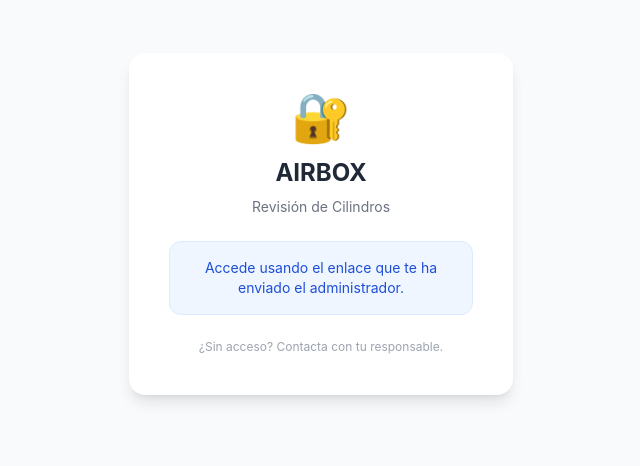
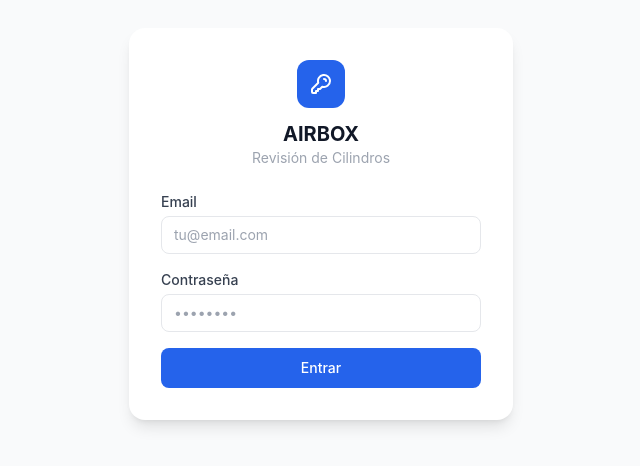
Before and after one commit to oklendsl-oss/airbox-cilindros, a React (Vite) app: page / in a window 1280 px wide. Shown: the part 176-642 px from the top of the page, without its empty margins (319-959 px from the left). Built offline with nearby package versions, Linux system fonts and the light colour scheme; no server answers.

Commit message:
feat: login con email+contraseña en vez de magic link

```diff
--- a/src/components/Login.jsx
+++ b/src/components/Login.jsx
@@ -1,16 +1,67 @@
+import { useState } from 'react'
+import { supabase } from '../lib/supabase'
+import toast from 'react-hot-toast'
+
 export default function Login() {
+  const [email, setEmail] = useState('')
+  const [password, setPassword] = useState('')
+  const [cargando, setCargando] = useState(false)
+
+  const handleLogin = async (e) => {
+    e.preventDefault()
+    if (!email || !password) return
+    setCargando(true)
+    const { error } = await supabase.auth.signInWithPassword({ email, password })
+    if (error) {
+      toast.error('Email o contraseña incorrectos')
+    }
+    setCargando(false)
+  }
+
   return (
     <div className="min-h-screen bg-gray-50 flex items-center justify-center px-4">
-      <div className="bg-white rounded-2xl shadow-lg p-10 max-w-sm w-full text-center">
-        <div className="text-5xl mb-4">🔐</div>
-        <h1 className="text-2xl font-bold text-gray-800 mb-2">AIRBOX</h1>
-        <p className="text-gray-500 text-sm mb-6">Revisión de Cilindros</p>
-        <div className="bg-blue-50 border border-blue-100 rounded-xl p-4 text-blue-700 text-sm">
-          Accede usando el enlace que te ha enviado el administrador.
+      <div className="bg-white rounded-2xl shadow-lg p-8 max-w-sm w-full">
+        <div className="text-center mb-6">
+          <div className="w-12 h-12 bg-blue-600 rounded-xl flex items-center justify-center mx-auto mb-3">
+            <svg className="w-6 h-6 text-white" fill="none" stroke="currentColor" viewBox="0 0 24 24">
+              <path strokeLinecap="round" strokeLinejoin="round" strokeWidth={2} d="M15 7a2 2 0 012 2m4 0a6 6 0 01-7.743 5.743L11 17H9v2H7v2H4a1 1 0 01-1-1v-2.586a1 1 0 01.293-.707l5.964-5.964A6 6 0 1121 9z" />
+            </svg>
+          </div>
+          <h1 className="text-xl font-bold text-gray-900">AIRBOX</h1>
+          <p className="text-sm text-gray-400">Revisión de Cilindros</p>
         </div>
-        <p className="text-gray-400 text-xs mt-6">
-          ¿Sin acceso? Contacta con tu responsable.
-        </p>
+
+        <form onSubmit={handleLogin} className="space-y-4">
+          <div>
+            <label className="block text-sm font-medium text-gray-700 mb-1">Email</label>
+            <input
+              type="email"
+              value={email}
+              onChange={e => setEmail(e.target.value)}
+              placeholder="tu@email.com"
+              required
+              className="w-full border border-gray-200 rounded-lg px-3 py-2 text-sm focus:outline-none focus:ring-2 focus:ring-blue-500"
+            />
+          </div>
+          <div>
+            <label className="block text-sm font-medium text-gray-700 mb-1">Contraseña</label>
+            <input
+              type="password"
+              value={password}
+              onChange={e => setPassword(e.target.value)}
+              placeholder="••••••••"
+              required
+              className="w-full border border-gray-200 rounded-lg px-3 py-2 text-sm focus:outline-none focus:ring-2 focus:ring-blue-500"
+            />
+          </div>
+          <button
+            type="submit"
+            disabled={cargando}
+            className="w-full bg-blue-600 hover:bg-blue-700 text-white font-medium py-2.5 rounded-lg text-sm transition disabled:opacity-60"
+          >
+            {cargando ? 'Entrando...' : 'Entrar'}
+          </button>
+        </form>
       </div>
     </div>
   )
```
